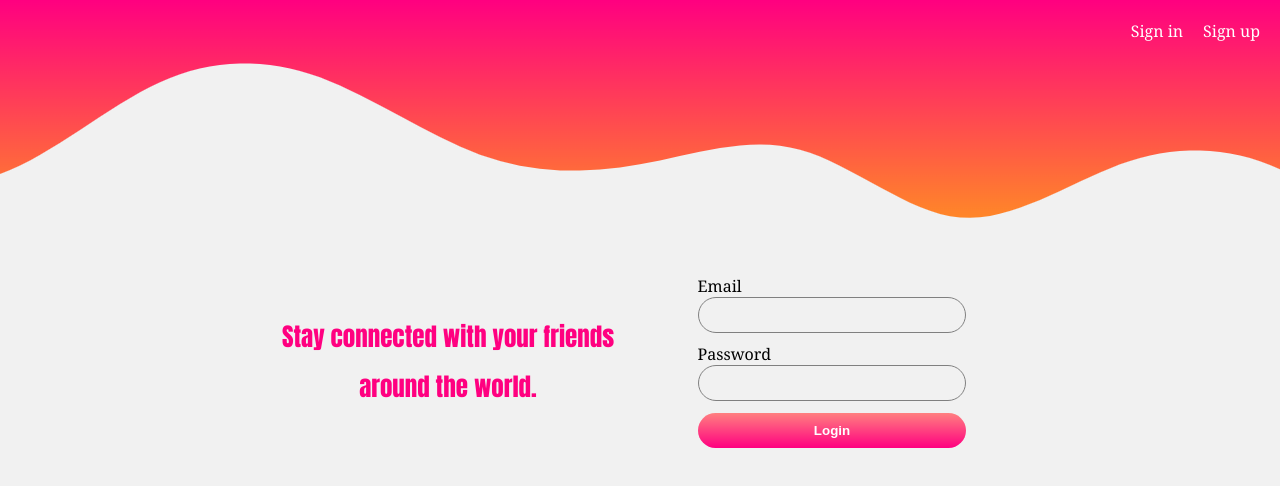
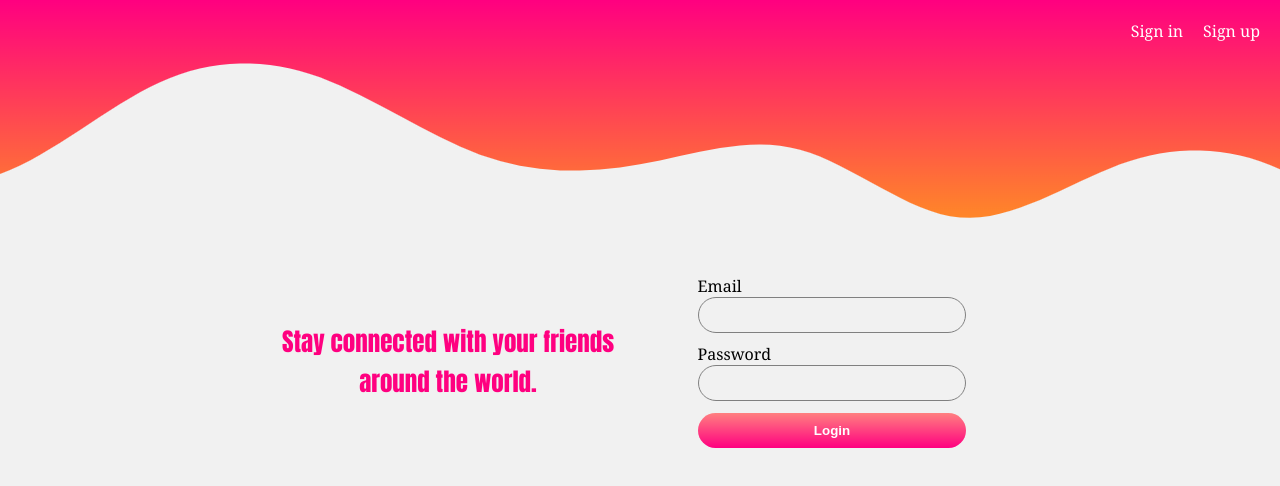
Before and after one commit to Thawng01/chat_app_ui, a React (Create React App) app: page /auth in a window 1280 px wide. Shown: the top 486 px of the page. Built offline with nearby package versions, Linux system fonts and the light colour scheme; no server answers.

Commit message:
Fixed width

```diff
--- a/src/api/apiClient.js
+++ b/src/api/apiClient.js
@@ -5,7 +5,7 @@ export const source = axios.CancelToken.source();
 const token = localStorage.getItem("token");
 
 const apiClient = axios.create({
-    baseURL: "https://node-chat-app-api.herokuapp.com/api",
+    baseURL: "http://192.168.43.240:9000/api",
     headers: { "x-auth-token": token },
 });
 
--- a/src/hook/useMessage.js
+++ b/src/hook/useMessage.js
@@ -15,7 +15,6 @@ const useMessage = (receiver) => {
 
     useEffect(() => {
         socket.on("getMessage", (data) => {
-            console.log(data);
             const { message, sender, receiver, _id, sentAt } = data;
             setSocketMessage({
                 message,
--- a/src/pages/auth.css
+++ b/src/pages/auth.css
@@ -15,7 +15,7 @@
 }
 
 .auth-container {
-    width: 100%;
+    width: 95%;
     height: 100vh;
     display: flex;
     flex-direction: column;
@@ -32,9 +32,10 @@
     font-size: 25px;
     font-family: Impact, Haettenschweiler, "Arial Narrow Bold", sans-serif;
     padding: 15px;
-    line-height: 50px;
+    line-height: 40px;
     text-align: center;
     user-select: none;
+    font-weight: 700;
 }
 
 .auth-form-container {
@@ -130,7 +131,6 @@
     .auth-container {
         flex-direction: row;
         align-items: center;
-        /* justify-content: center; */
     }
 
     .auth-text-container {
--- a/src/service/socket.js
+++ b/src/service/socket.js
@@ -1,3 +1,3 @@
 import { io } from "socket.io-client";
 
-export const socket = io("https://node-chat-app-api.herokuapp.com");
+export const socket = io("http://192.168.43.240:9000");
```
